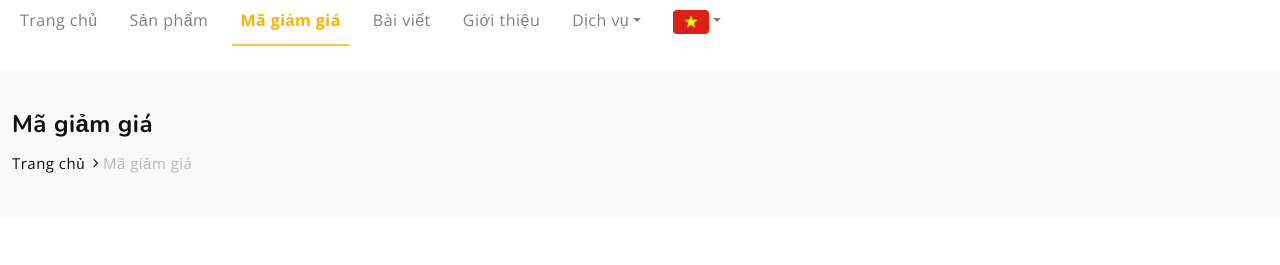
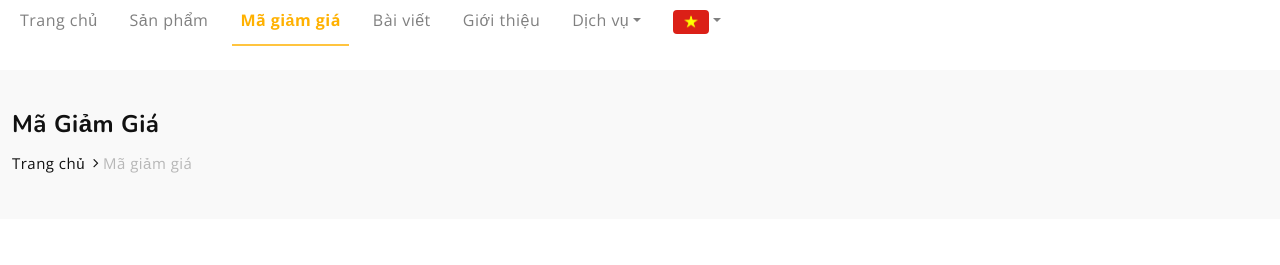
Before and after one commit to ninhatran5/DH-Mobile, a React (Vite) app in the folder frontend/: page /voucher in a window 1280 px wide. Shown: the part 144-409 px from the top of the page. Built offline with nearby package versions, Linux system fonts and the light colour scheme.

Commit message:
update : update breadcrumb in voucher

```diff
--- a/frontend/src/pages/Voucher.jsx
+++ b/frontend/src/pages/Voucher.jsx
@@ -1,6 +1,7 @@
 import { Link } from "react-router-dom";
 import "../assets/css/voucher.css";
 import Coupon from "../components/Coupon";
+import Breadcrumb from "../components/Breadcrumb";
 
 const Voucher = () => {
   const vouchers = [
@@ -28,24 +29,13 @@ const Voucher = () => {
 
   return (
     <>
-      <section className="breadcrumb-option mb-5">
-        <div className="container-fluid">
-          <div className="row">
-            <div className="col-lg-12">
-              <div className="breadcrumb__text">
-                <h4>Mã giảm giá</h4>
-                <div className="breadcrumb__links">
-                  <Link style={{ textDecoration: "none" }} to={"/"}>
-                    Trang chủ
-                  </Link>
-
-                  <span>Mã giảm giá</span>
-                </div>
-              </div>
-            </div>
-          </div>
-        </div>
-      </section>
+      <Breadcrumb
+        title={"Mã Giảm Giá"}
+        mainItem={"Trang chủ"}
+        secondaryItem={"Mã giảm giá"}
+        linkMainItem={"/"}
+        showMainItem2={false}
+      />
       <section className="container-fluid">
         <div className="voucher_margin">
           <div className="row">
```
Also changed, not shown: frontend/src/assets/images/phone3x.png (added).
